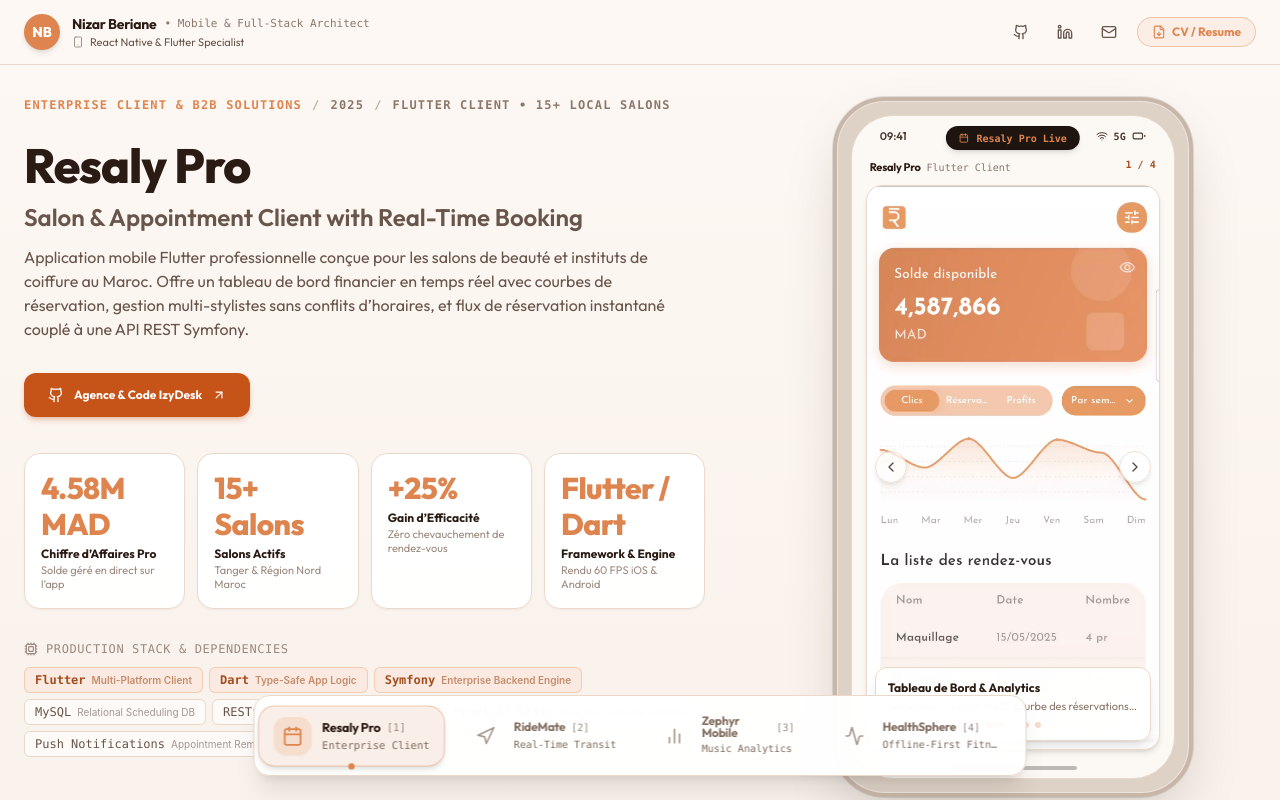
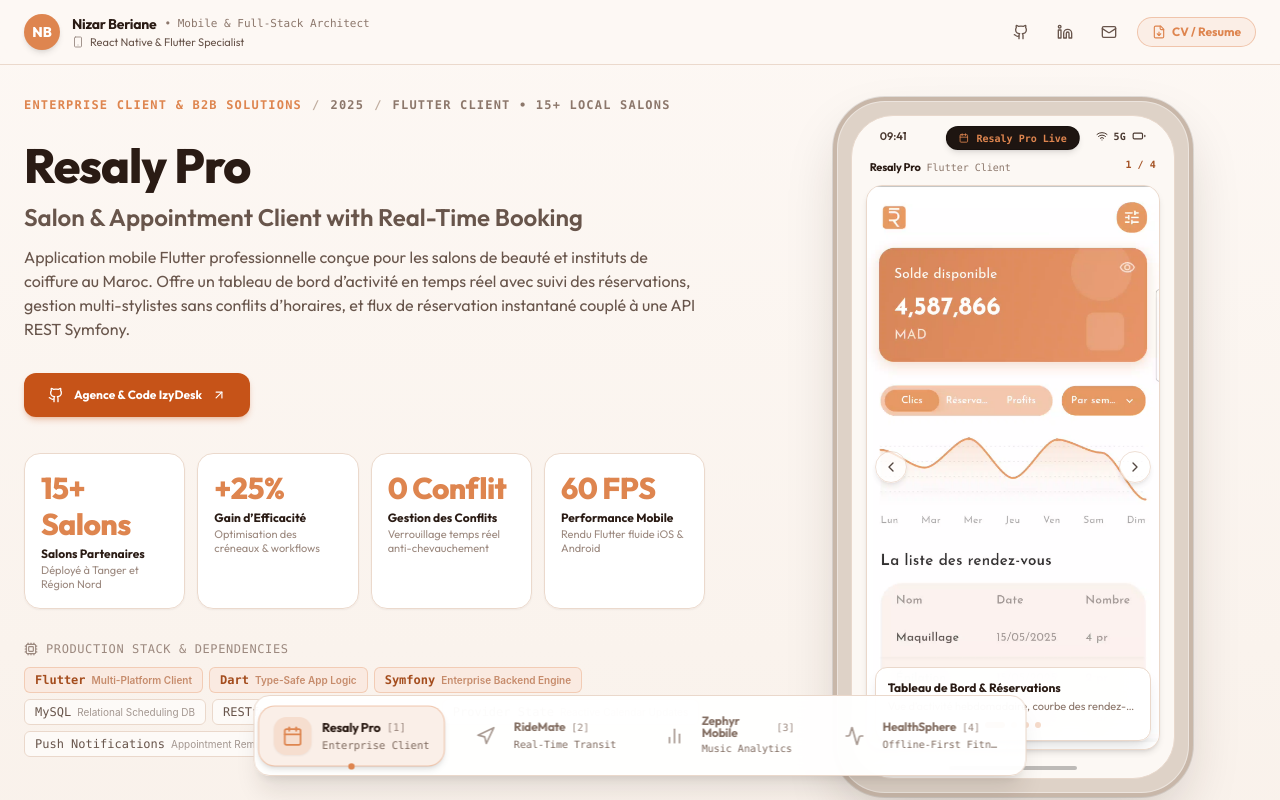
Before and after one commit to Nizarberyan/Portfolio, a React (Vite) app: page / in a window 1280 px wide. Shown: the top 800 px of the page. Built offline with nearby package versions, Linux system fonts and the light colour scheme.

Commit message:
fix(resaly): replace placeholder revenue amount with verified production metrics

```diff
--- a/src/data/mobileThemeConfig.ts
+++ b/src/data/mobileThemeConfig.ts
@@ -90,16 +90,16 @@
       dockBg: 'bg-[#ffffff]/95 border-[#ead8cb] text-[#68554b] shadow-xl shadow-[#2a1b14]/10',
       phoneDynamicIslandContent: {
         title: 'Tableau de Bord Pro',
-        subtitle: 'Solde: 4,587,866 MAD',
+        subtitle: 'Planning • 15+ Salons Actifs',
         type: 'booking',
       },
       ambientThemeDescription: 'French Atelier Aesthetic & High-Concurrency Booking',
     },
     metrics: [
-      { label: 'Chiffre d’Affaires Pro', value: '4.58M MAD', detail: 'Solde géré en direct sur l’app' },
-      { label: 'Salons Actifs', value: '15+ Salons', detail: 'Tanger & Région Nord Maroc' },
-      { label: 'Gain d’Efficacité', value: '+25%', detail: 'Zéro chevauchement de rendez-vous' },
-      { label: 'Framework & Engine', value: 'Flutter / Dart', detail: 'Rendu 60 FPS iOS & Android' },
+      { label: 'Salons Partenaires', value: '15+ Salons', detail: 'Déployé à Tanger et Région Nord' },
+      { label: 'Gain d’Efficacité', value: '+25%', detail: 'Optimisation des créneaux & workflows' },
+      { label: 'Gestion des Conflits', value: '0 Conflit', detail: 'Verrouillage temps réel anti-chevauchement' },
+      { label: 'Performance Mobile', value: '60 FPS', detail: 'Rendu Flutter fluide iOS & Android' },
     ],
     techStack: [
       { name: 'Flutter', role: 'Multi-Platform Client', highlight: true },
@@ -111,7 +111,7 @@
       { name: 'Push Notifications', role: 'Appointment Reminders' },
     ],
     description:
-      'Application mobile Flutter professionnelle conçue pour les salons de beauté et instituts de coiffure au Maroc. Offre un tableau de bord financier en temps réel avec courbes de réservation, gestion multi-stylistes sans conflits d’horaires, et flux de réservation instantané couplé à une API REST Symfony.',
+      'Application mobile Flutter professionnelle conçue pour les salons de beauté et instituts de coiffure au Maroc. Offre un tableau de bord d’activité en temps réel avec suivi des réservations, gestion multi-stylistes sans conflits d’horaires, et flux de réservation instantané couplé à une API REST Symfony.',
     architectureHighlights: [
       {
         title: 'Verrouillage de Créneau sans Conflit en Temps Réel',
@@ -133,8 +133,8 @@
     screenshots: [
       {
         id: 'dashboard',
-        title: 'Tableau de Bord & Analytics',
-        caption: 'Solde disponible en MAD, courbe des réservations hebdomadaire et liste des rendez-vous (Maquillage, Épilation, Manucure)',
+        title: 'Tableau de Bord & Réservations',
+        caption: 'Vue d’activité hebdomadaire, courbe des rendez-vous et gestion des prestations (Maquillage, Épilation, Manucure)',
         imagePath: '/images/resaly/23613_edit.png',
       },
       {
```
